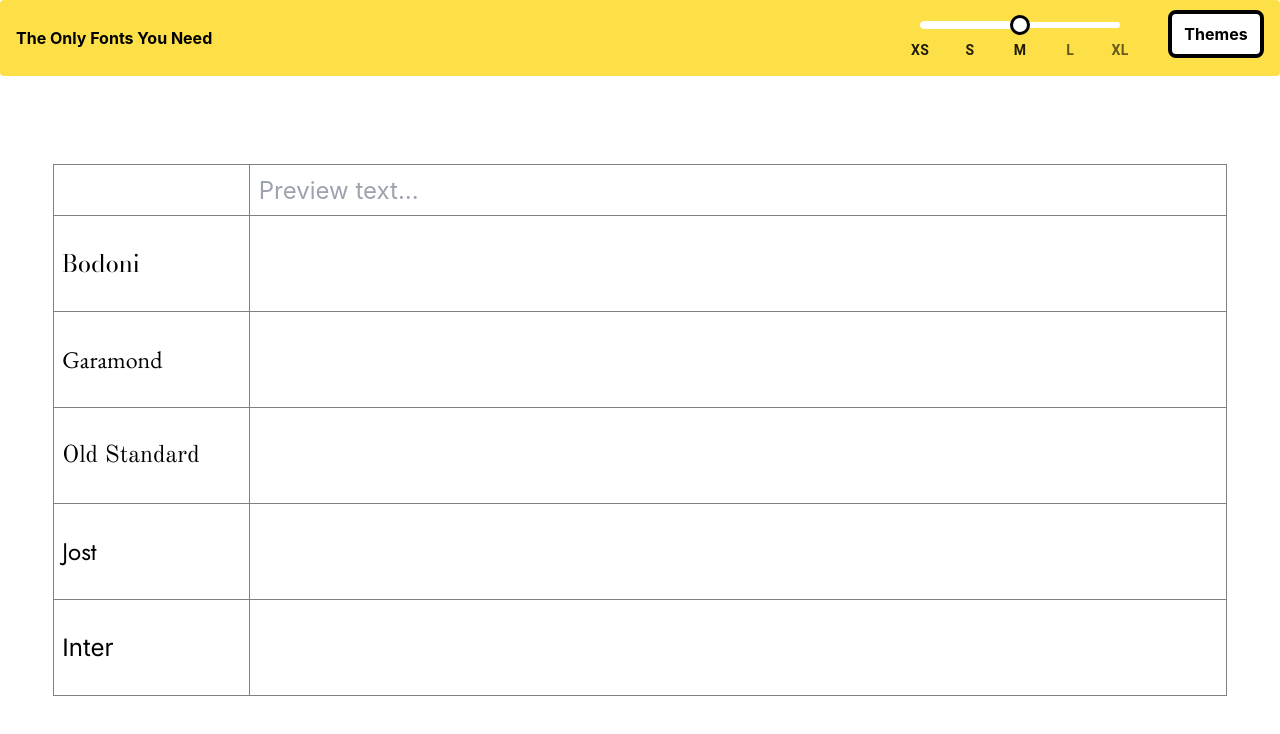
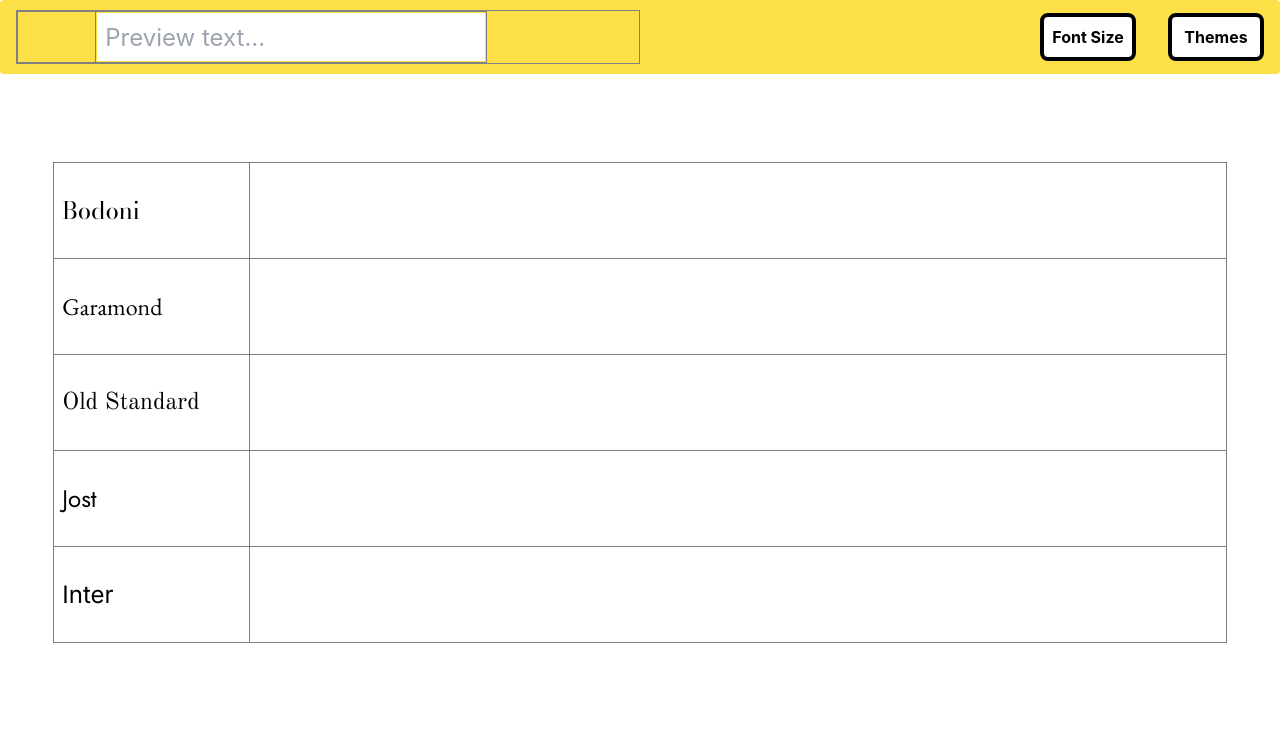
Before and after one commit to arthurfincham/font-app, a React (Create React App) app: page / in a window 1280 px wide. Shown: the top 734 px of the page. Built offline with nearby package versions, Linux system fonts and the light colour scheme.

Commit message:
Mod: src/App.js src/components/FontSlider.js src/components/NavButton.js src/components/Navbar.js src/components/PreviewTable.js src/global.js

```diff
--- a/src/App.js
+++ b/src/App.js
@@ -7,8 +7,13 @@ import { GlobalStyles } from './global';
 
 function App() {
   const [theme, setTheme] = useState('Light');
+  const [previewText, setPreviewText] = useState(['']);
 
   const [fontSize, setFontSize] = useState(1.5);
+
+  const updatePreviewText = (e) => {
+    setPreviewText(e.target.value);
+  };
 
   const themePicker = (theme) => {
     if (theme === 'Light') {
@@ -24,12 +29,12 @@ function App() {
 
   return (
     <>
-      <Navbar setTheme={setTheme} setFontSize={setFontSize} />
+      <Navbar setTheme={setTheme} setFontSize={setFontSize} updatePreviewText={updatePreviewText} />
       <main>
         <ThemeProvider theme={themePicker(theme)}>
           <div className="flex flex-col justify-center items-center py-16">
             <GlobalStyles />
-            <PreviewTable fontSize={fontSize} />
+            <PreviewTable fontSize={fontSize} previewText={previewText} />
           </div>
         </ThemeProvider>
       </main>
--- a/src/components/FontSlider.js
+++ b/src/components/FontSlider.js
@@ -26,8 +26,14 @@ export default function FontSlider({ setFontSize }) {
     },
   ];
   return (
-    <Box sx={{ width: 200 }}>
+    <Box sx={{ height: 250 }}>
       <Slider
+        sx={{
+          '& input[type="range"]': {
+            WebkitAppearance: 'slider-vertical',
+          },
+        }}
+        orientation="vertical"
         onChange={(e) => setFontSize(e.target.value)}
         aria-label="Custom marks"
         defaultValue={1.5}
--- a/src/components/NavButton.js
+++ b/src/components/NavButton.js
@@ -1,7 +1,7 @@
 import React, { useState } from 'react';
 import { useSpring, animated } from 'react-spring';
 
-export default function NavButton({ children, name }) {
+export default function NavButton({ children, name, id }) {
   const [isToggled, setToggle] = useState(false);
 
   const menuAppear = useSpring({
@@ -13,14 +13,13 @@ export default function NavButton({ children, name }) {
   return (
     <div className="relative">
       <animated.button
-        className={`p-2  w-24 flex items-center justify-center font-bold rounded-lg border-4  themeToggleButton`}
+        className={`p-2  w-24 flex items-center border-black justify-center bg-white font-bold rounded-lg border-4  `}
         onClick={() => setToggle(!isToggled)}
+        id={id}
       >
         <p>{name}</p>
       </animated.button>
-      <animated.div onClick={() => setToggle(!isToggled)} style={menuAppear}>
-        {isToggled ? children : null}
-      </animated.div>
+      <animated.div style={menuAppear}>{isToggled ? children : null}</animated.div>
     </div>
   );
 }
--- a/src/components/Navbar.js
+++ b/src/components/Navbar.js
@@ -2,14 +2,19 @@ import NavButton from './NavButton';
 import NavButtonContent from './NavButtonContent';
 import ContentToggle from './ContentToggle';
 import FontSlider from './FontSlider';
-export default function Navbar({ setTheme, setFontSize }) {
+import PreviewInput from './PreviewInput';
+export default function Navbar({ setTheme, setFontSize, updatePreviewText }) {
   return (
     <nav class="bg-yellow-300 px-2 sm:px-4 py-2.5 rounded dark:bg-gray-800">
       <div class="container flex flex-wrap justify-between items-center mx-auto">
-        <h1 className="text-black font-bold">The Only Fonts You Need</h1>
-        <div className="flex space-x-12">
-          <FontSlider setFontSize={setFontSize} />
-          <NavButton name="Themes">
+        <PreviewInput updatePreviewText={updatePreviewText} />
+        <div className="flex space-x-8">
+          <NavButton name="Font Size">
+            <NavButtonContent>
+              <FontSlider setFontSize={setFontSize} />
+            </NavButtonContent>
+          </NavButton>
+          <NavButton name="Themes" id="themeToggleButton">
             <NavButtonContent>
               <ContentToggle name="Dark" bgColor="#222223" fontColor="white" stateToggle={setTheme} />
               <ContentToggle name="Light" bgColor="white" fontColor="black" stateToggle={setTheme} />
--- a/src/components/PreviewTable.js
+++ b/src/components/PreviewTable.js
@@ -2,19 +2,13 @@ import { useState } from 'react';
 import PreviewRow from './PreviewRow';
 import PreviewInput from './PreviewInput';
 
-export default function PreviewTable({ fontSize }) {
-  const [previewText, setPreviewText] = useState(['']);
-
+export default function PreviewTable({ fontSize, previewText }) {
   const styling = {
     fontSize: `${fontSize}em`,
-  };
-  const updatePreviewText = (e) => {
-    setPreviewText(e.target.value);
   };
 
   return (
     <table style={styling} className="h-full w-11/12 my-6">
-      <PreviewInput updatePreviewText={updatePreviewText} />
       <PreviewRow font={'Bodoni Moda'} fontName={'Bodoni'} previewText={previewText} />
       <PreviewRow font={'EB Garamond'} fontName={'Garamond'} previewText={previewText} />
       <PreviewRow font={'Old Standard TT'} fontName={'Old Standard'} previewText={previewText} />
--- a/src/global.js
+++ b/src/global.js
@@ -3,10 +3,10 @@ import { createGlobalStyle } from 'styled-components';
 export const GlobalStyles = createGlobalStyle`
 
 
-  main, input, .themeToggleButton {
+  main, input, #themeToggleButton {
     background: ${({ theme }) => theme.body};
     color: ${({ theme }) => theme.text};
   }
-  .themeToggleButton{
+  #themeToggleButton{
     border-color: ${({ theme }) => theme.text};
   }`;
```
